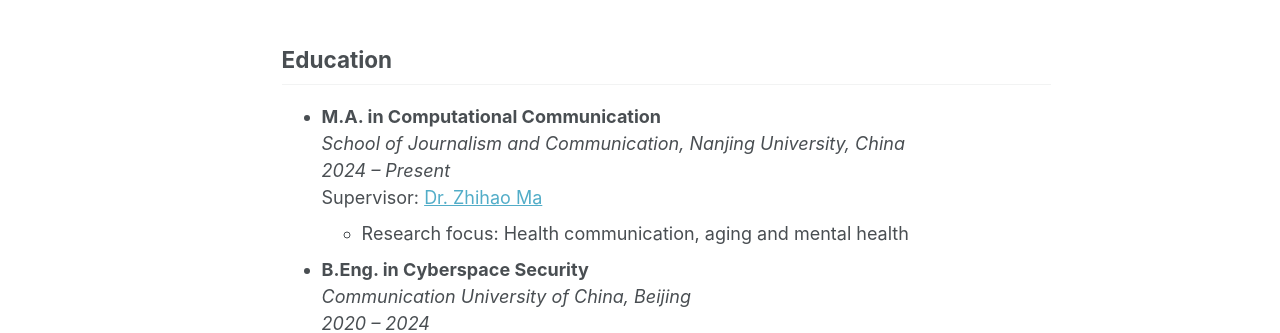
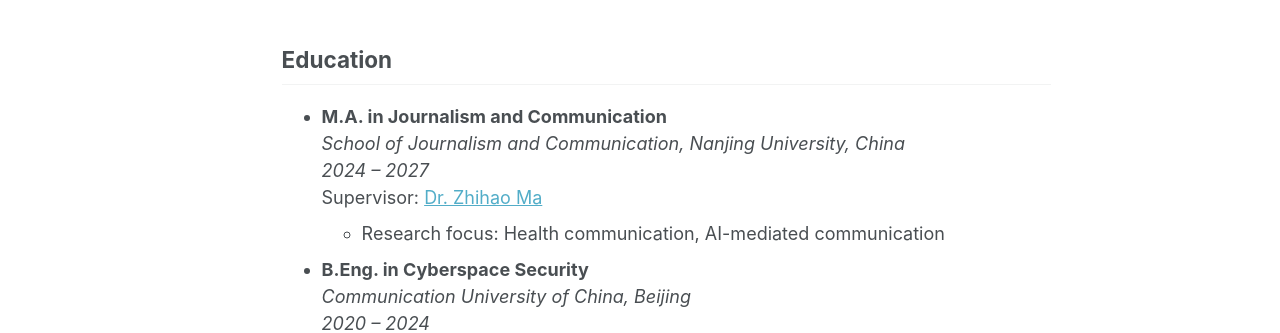
Before and after one commit to Emily-Cheung-1902/Emily-Cheung-1902.github.io, a Jekyll site: the page built from _pages/about.md, in a window 1280 px wide and 1336 px high. Shown: the part 537-870 px from the top of the window. Built offline with Jekyll 4.4.1, drawn with Linux system fonts in a browser that asks for light colours; some web fonts are replaced.

Commit message:
Update about.md

```diff
--- a/_pages/about.md
+++ b/_pages/about.md
@@ -16,11 +16,11 @@ I also study the applications and methodological implications of large language
 
 Education
 ------
-- **M.A. in Computational Communication**
+- **M.A. in Journalism and Communication**
   *School of Journalism and Communication, Nanjing University, China*
-  *2024 – Present*
+  *2024 – 2027*
   Supervisor: [Dr. Zhihao Ma](https://www.researchgate.net/profile/Zhihao-Ma-2)
-  - Research focus: Health communication, aging and mental health
+  - Research focus: Health communication, AI-mediated communication
 
 - **B.Eng. in Cyberspace Security**
   *Communication University of China, Beijing*
```
